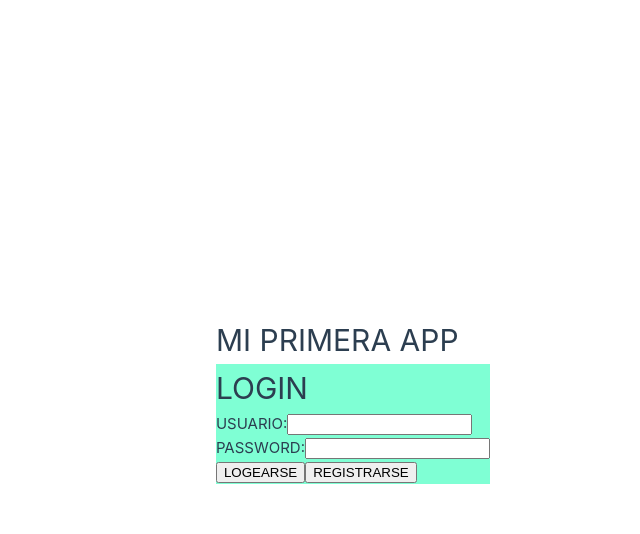
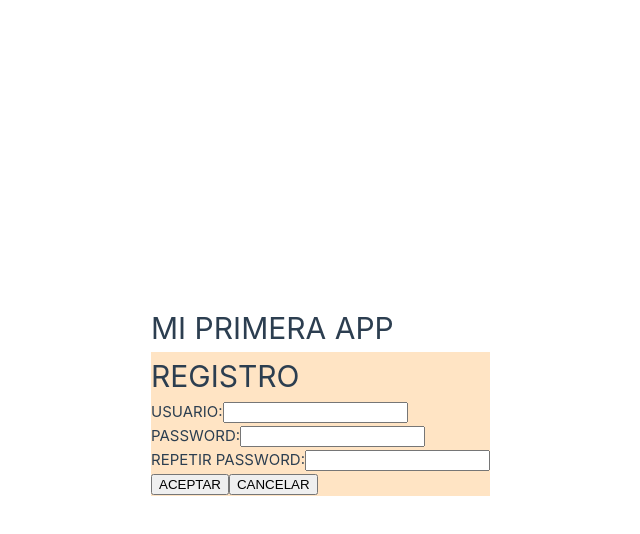
Before and after one commit to Eurekamps/DAM1_LM_VUE1, a Vue app in the folder DAW1/: page / in a window 1280 px wide. Both pictures are taken after a click on the button "REGISTRARSE". Shown: the top 534 px of the page, without its empty margins (150-790 px from the left). Built offline with nearby package versions, Linux system fonts and the light colour scheme.

Commit message:
emit de MostrarRegistro hecho

```diff
--- a/DAW1/src/components/Principal.vue
+++ b/DAW1/src/components/Principal.vue
@@ -6,12 +6,22 @@
     const blLoginVisible=ref(true);
     const blRegistroVisible=ref(false);
 
+    function mostrarRegistro(){
+        blLoginVisible.value=false;
+        blRegistroVisible.value=true;
+    }
+
+    function mostrarLogin(){
+        blLoginVisible.value=true;
+        blRegistroVisible.value=false;
+    }
+
 
 </script>
 
 <template>
-    <Login v-if="true"/>
-    <Register v-if="false"/>
+    <Login v-if="blLoginVisible" @logeado="" @solicitaRegistro="mostrarRegistro"/>
+    <Register v-if="blRegistroVisible"/>
 
 </template>
 
--- a/DAW1/src/components/auth/Login.vue
+++ b/DAW1/src/components/auth/Login.vue
@@ -1,5 +1,7 @@
 <script setup>
     import { ref } from 'vue';
+
+    const emit = defineEmits(['logeado','solicitaRegistro']);
 
     const sUsuario=ref('');
     const sPassword=ref('');
@@ -9,7 +11,7 @@
     }
 
     function presioneRegistrar(){
-
+        emit('solicitaRegistro');
     }
 
 </script>
```
